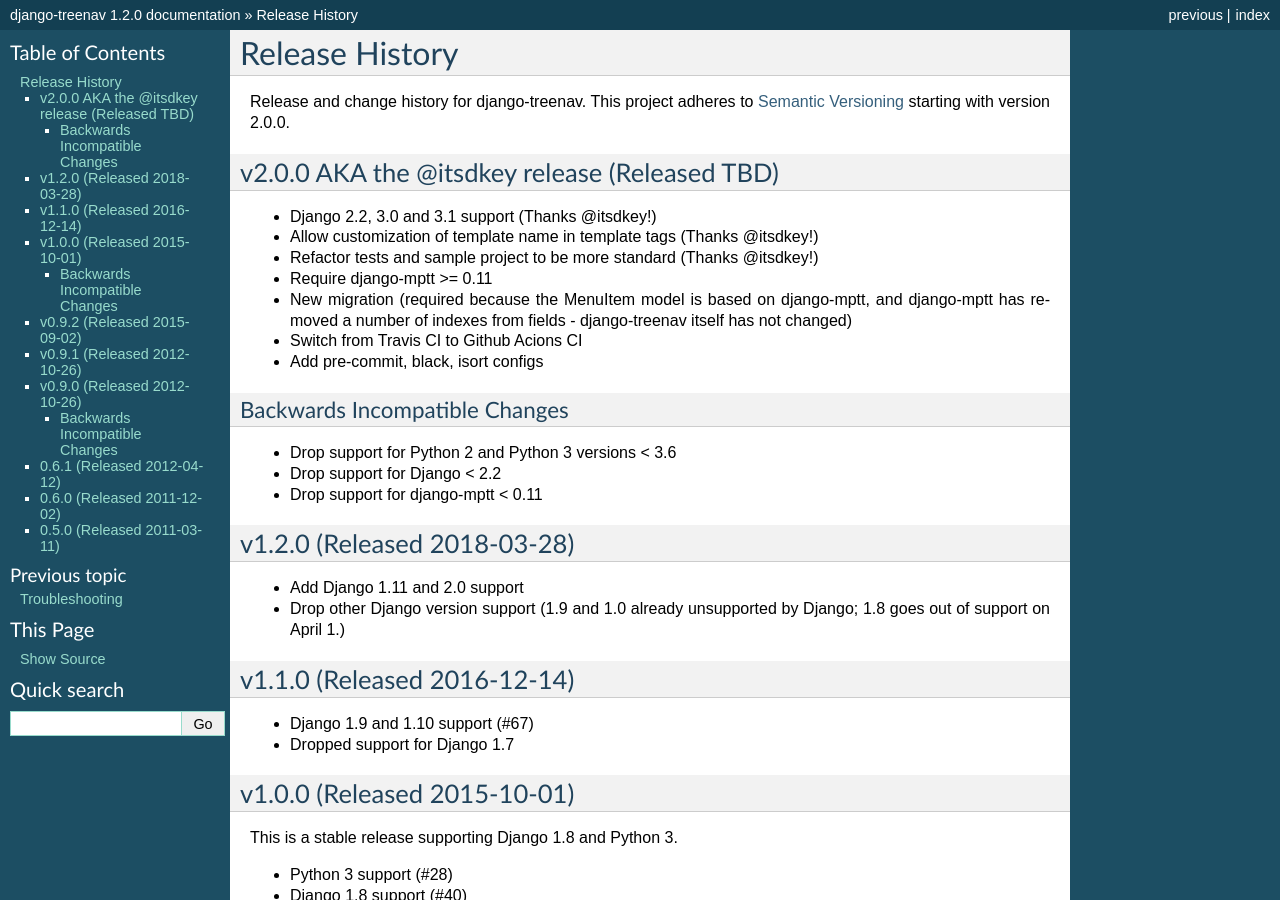
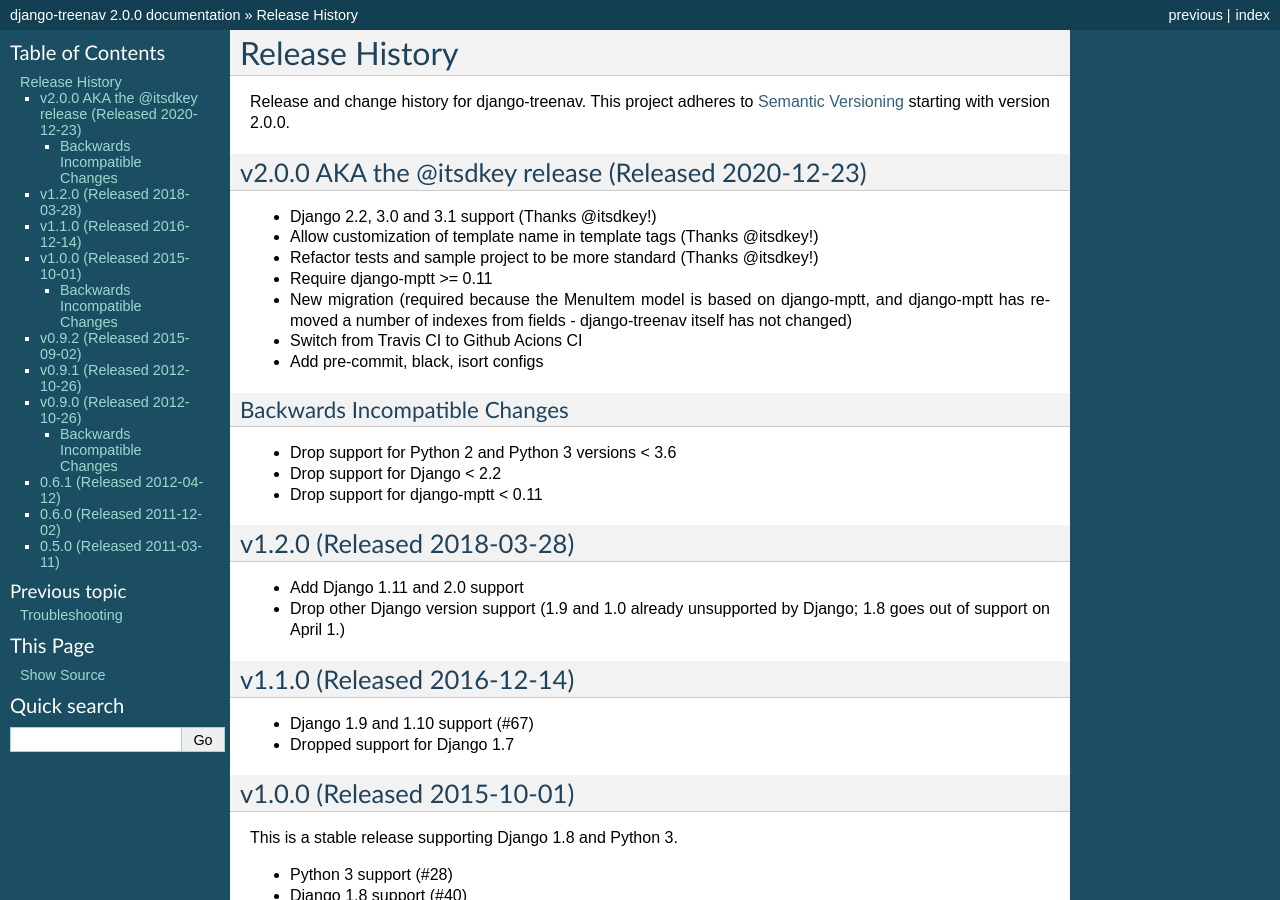
Before and after one commit to caktus/django-treenav, a Sphinx documentation site: the page built from docs/releases.rst, in a window 1280 px wide and 900 px high. Built offline with Sphinx 7.4.7, drawn with Linux system fonts in a browser that asks for light colours; some of the changed text lies outside the part shown.

Commit message:
Bump version

```diff
--- a/docs/releases.rst
+++ b/docs/releases.rst
@@ -5,7 +5,7 @@
 Versioning <https://semver.org/spec/v2.0.0.html>`_ starting with version 2.0.0.
 
 
-v2.0.0 AKA the @itsdkey release (Released TBD)
+v2.0.0 AKA the @itsdkey release (Released 2020-12-23)
 ----------------------------------------------
 
 - Django 2.2, 3.0 and 3.1 support (Thanks @itsdkey!)
--- a/treenav/__init__.py
+++ b/treenav/__init__.py
@@ -1,2 +1,2 @@
-__version__ = "1.2.0"
+__version__ = "2.0.0"
 default_app_config = "treenav.apps.TreenavConfig"
```
